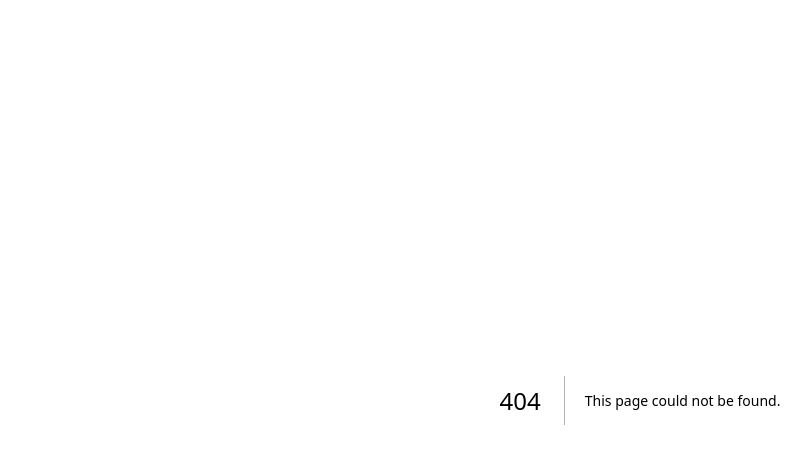
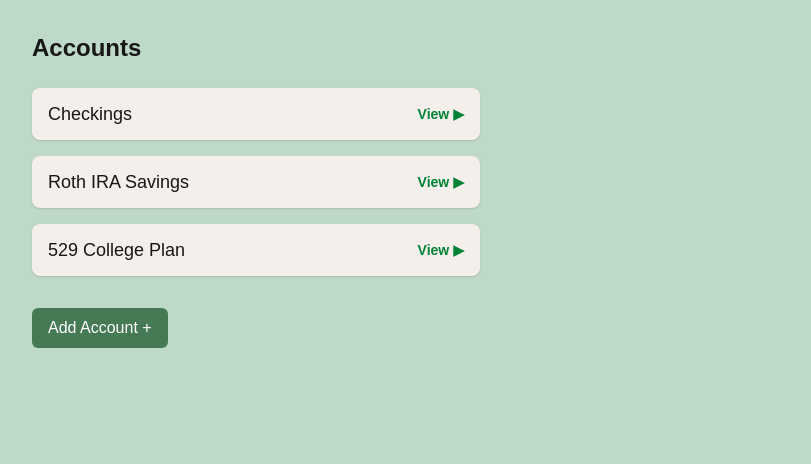
Before and after one commit to Chase-busters/Commerce_bank_project, a Next.js app: page /accounts in a window 1280 px wide. Before the commit this address had no page. Shown: the top 464 px of the page, without its empty margins (0-811 px from the left). Built offline with nearby package versions, Linux system fonts and the light colour scheme.

Commit message:
Accounts Page vers 1

```diff
--- /dev/null
+++ b/components/AccountCard.js
@@ -0,0 +1,13 @@
+// components/AccountCard.js
+
+export default function AccountCard({ name }) {
+    return (
+      <div className="bg-[#F4EFEA] rounded-lg flex justify-between items-center px-4 py-3 shadow-sm">
+        <span className="text-lg font-medium">{name}</span>
+        <button className="text-sm text-green-700 font-semibold flex items-center space-x-1 hover:underline">
+          <span>View</span>
+          <span>▶</span>
+        </button>
+      </div>
+    );
+  }
--- /dev/null
+++ b/pages/accounts.js
@@ -0,0 +1,24 @@
+import AccountCard from "../components/AccountCard";
+
+export default function AccountsPage() {
+  const accounts = [
+    "Checkings",
+    "Roth IRA Savings",
+    "529 College Plan"
+  ];
+
+  return (
+    <div className="min-h-screen bg-[#BFD9C8] p-8">
+      <h1 className="text-2xl font-bold mb-6">Accounts</h1>
+      <div className="flex flex-col gap-4 max-w-md">
+        {accounts.map((name, index) => (
+          <AccountCard key={index} name={name} />
+        ))}
+
+        <button className="bg-[#467A55] text-white px-4 py-2 rounded-md mt-4 w-fit hover:bg-[#386446]">
+          Add Account +
+        </button>
+      </div>
+    </div>
+  );
+}
```
Also changed, not shown: 1 other file (tests, documents, lock files or other folders).
